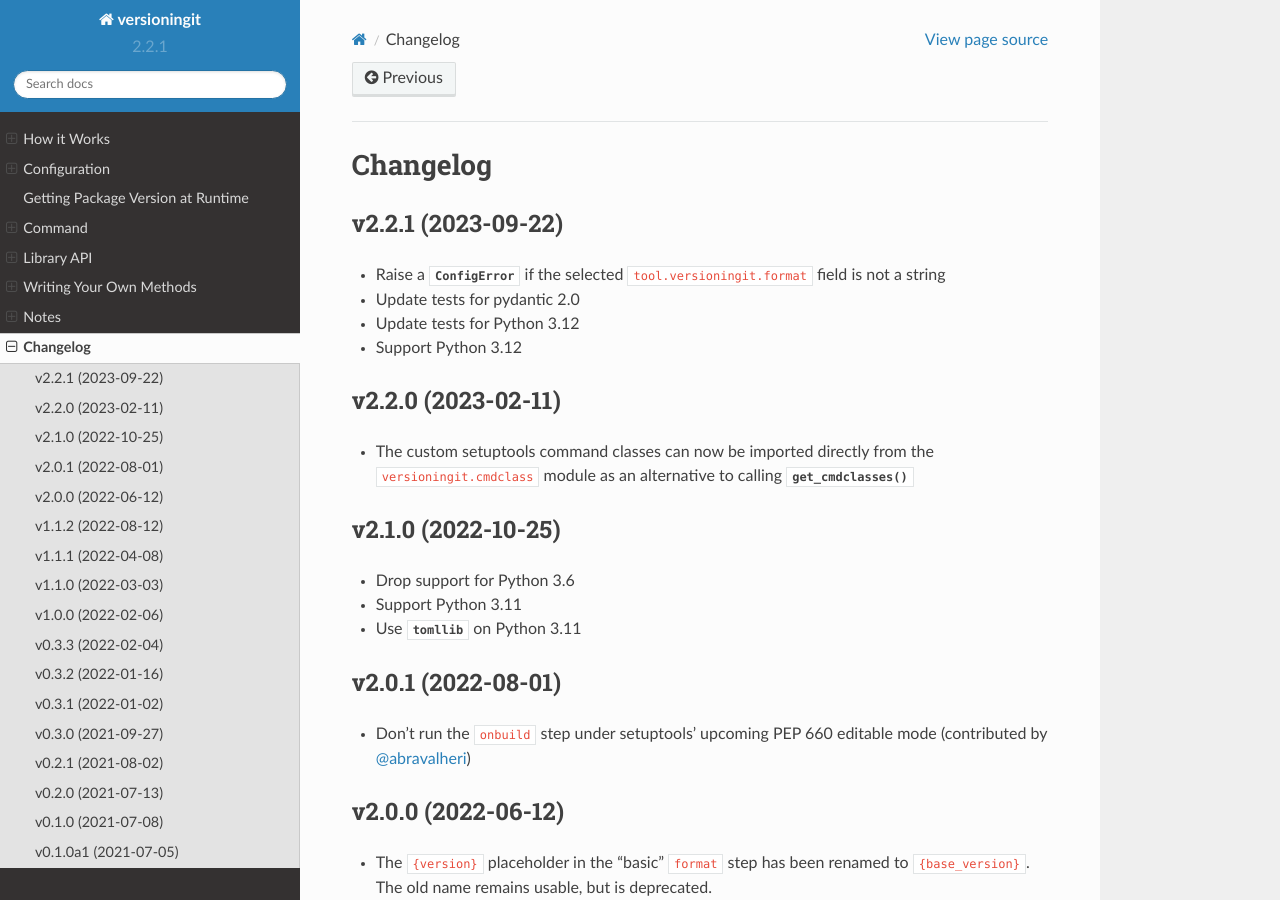
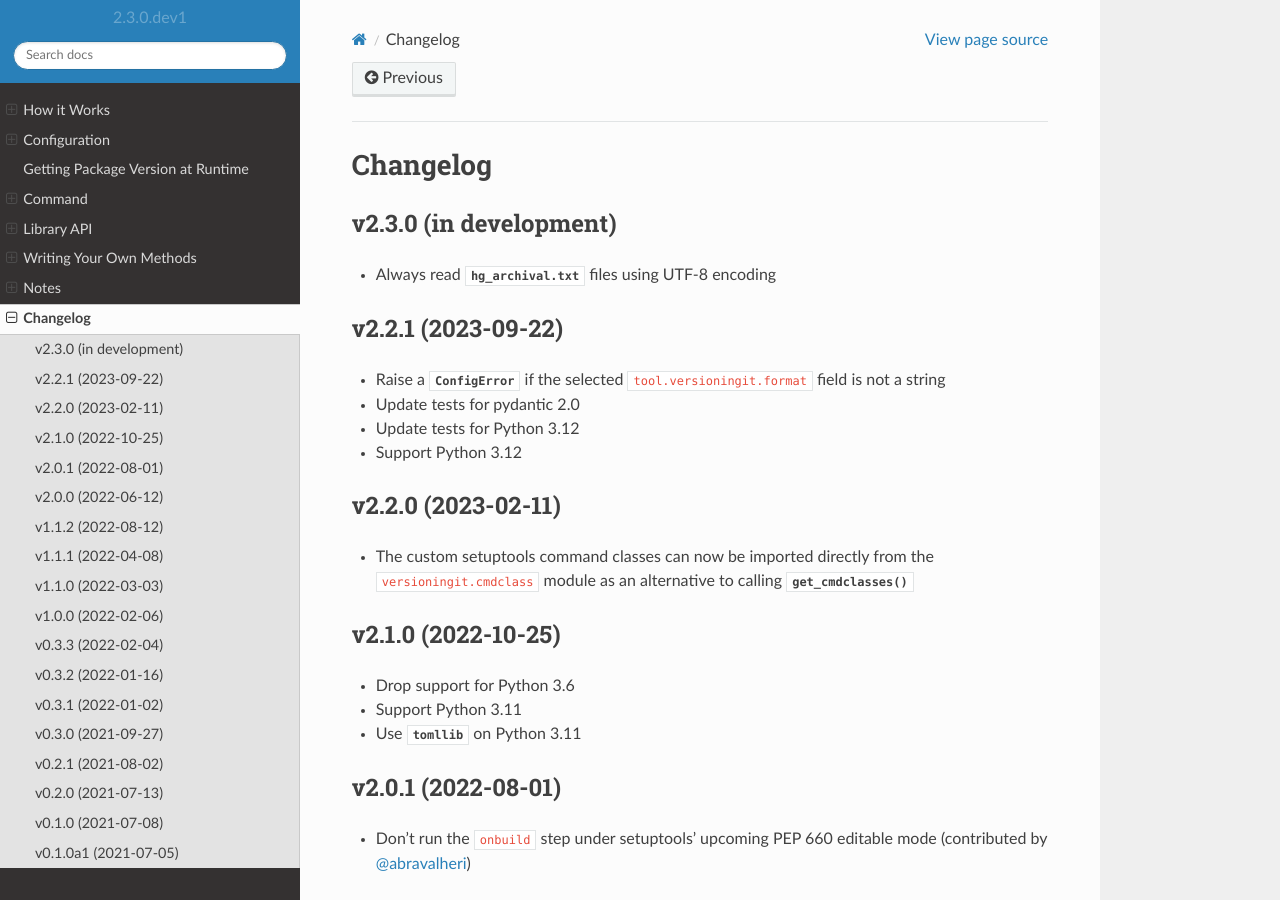
Before and after one commit to jwodder/versioningit, a Sphinx documentation site: the page built from docs/changelog.rst, in a window 1280 px wide and 900 px high. Built offline with Sphinx 7.4.7 and the Read the Docs theme 2.0.0, drawn with Linux system fonts in a browser that asks for light colours.

Commit message:
Always read `.hg_archival.txt` files using UTF-8 encoding

```diff
--- a/CHANGELOG.md
+++ b/CHANGELOG.md
@@ -1,3 +1,7 @@
+v2.3.0 (in development)
+-----------------------
+- Always read `.hg_archival.txt` files using UTF-8 encoding
+
 v2.2.1 (2023-09-22)
 -------------------
 - Raise a `ConfigError` if the selected `tool.versioningit.format` field is not
--- a/docs/changelog.rst
+++ b/docs/changelog.rst
@@ -2,6 +2,11 @@
 
 Changelog
 =========
+
+v2.3.0 (in development)
+-----------------------
+- Always read `.hg_archival.txt` files using UTF-8 encoding
+
 
 v2.2.1 (2023-09-22)
 -------------------
--- a/src/versioningit/__init__.py
+++ b/src/versioningit/__init__.py
@@ -38,7 +38,7 @@
 <https://versioningit.rtfd.io> for more information.
 """
 
-__version__ = "2.2.1"
+__version__ = "2.3.0.dev1"
 __author__ = "John Thorvald Wodder II"
 __author_email__ = "versioningit@varonathe.org"
 __license__ = "MIT"
```
Also changed, not shown: 1 other file.
